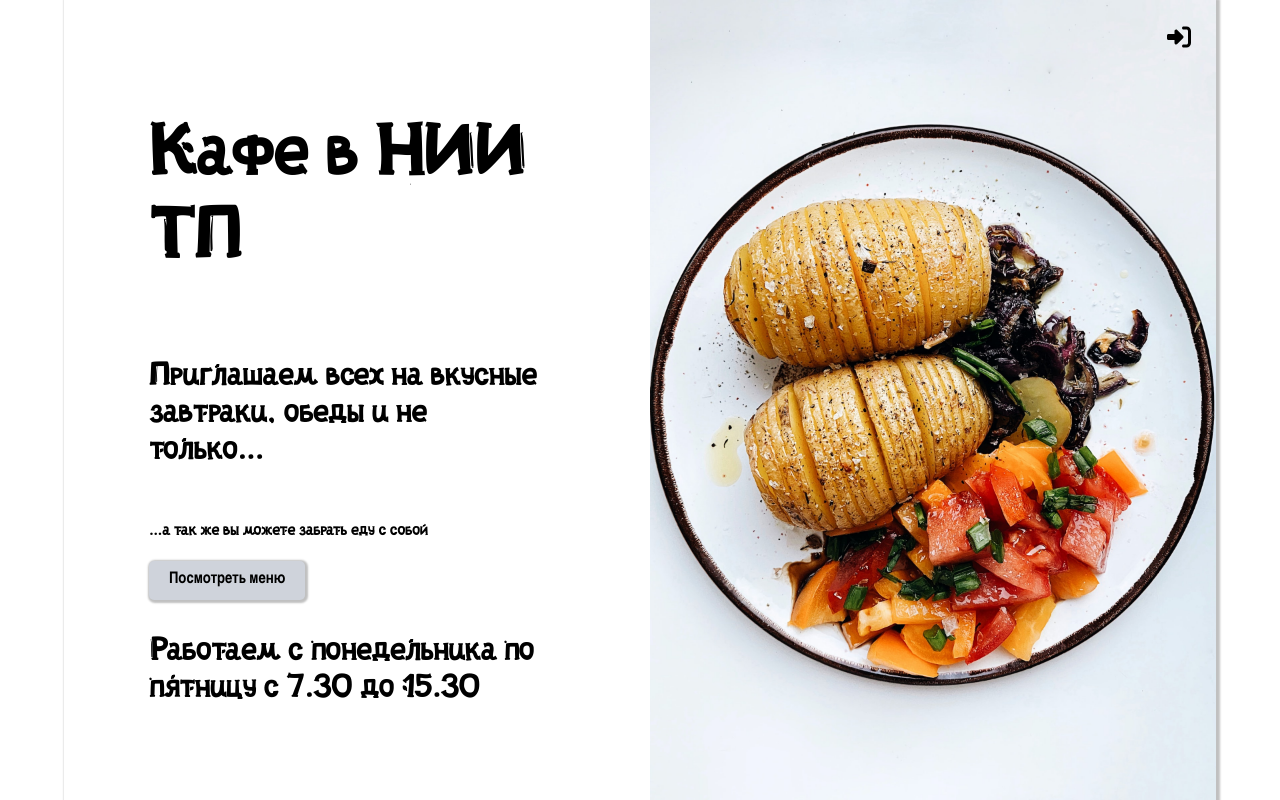
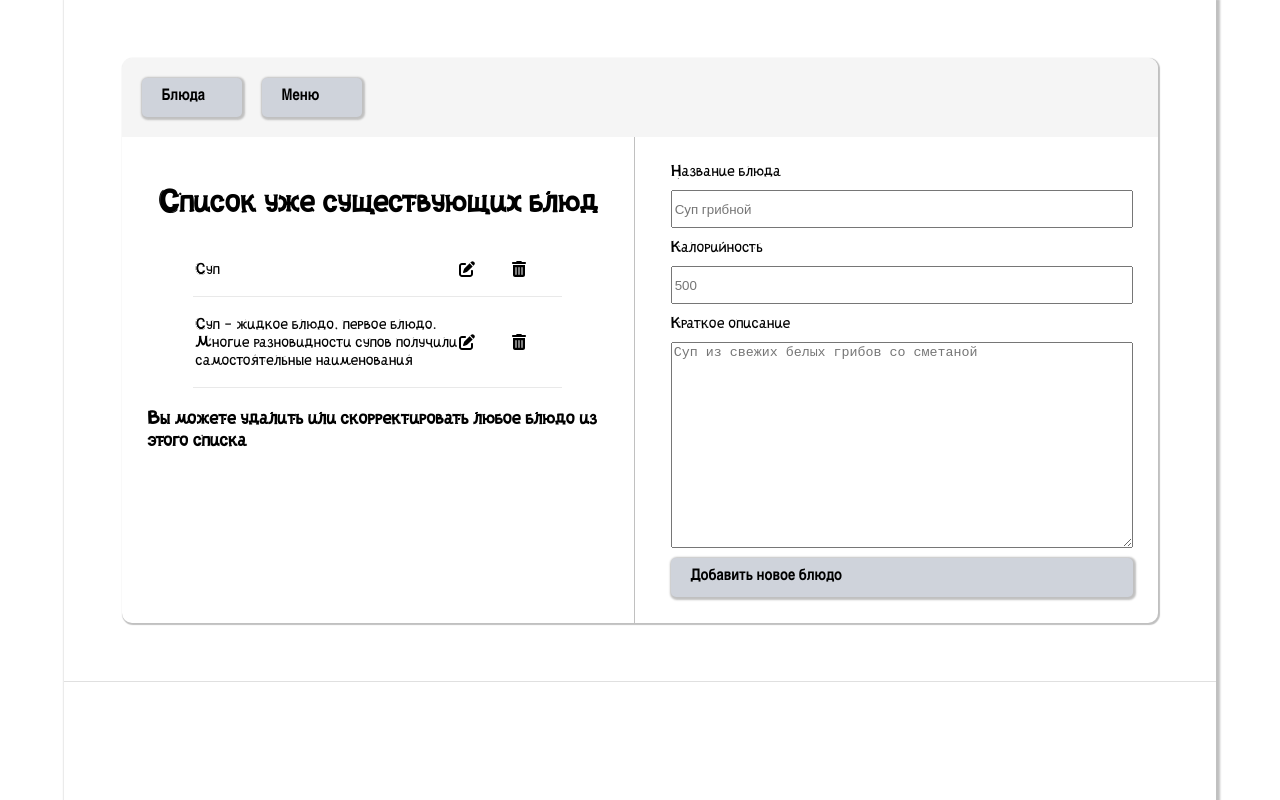
Before and after one commit to ydubovitsky/stolovaya51-react, a React (Create React App) app: page /dashboard/meal in a window 1280 px wide. Before the commit this address led to /. Shown: the top 800 px of the page. Built offline with nearby package versions, Linux system fonts and the light colour scheme.

Commit message:
Dashboard page added with 2 sections: menu and meals

```diff
--- /dev/null
+++ b/src/app/pages/dashboard/dashboard.module.css
@@ -0,0 +1,21 @@
+.container {
+  display: grid;
+  background-color: white;
+  border-bottom: 1px solid rgb(224, 224, 224);
+  padding: 5%;
+}
+
+.dashboard-container {
+  display: grid;
+  box-shadow: 1px 1px 1px 1px silver;
+  border-radius: 10px;
+  overflow: hidden;
+}
+
+.buttons-container {
+  display: grid;
+  gap: 20px;
+  padding: 20px;
+  background-color: whitesmoke;
+  grid-template-columns: repeat(auto-fit, minmax(50px, 100px));
+}
--- /dev/null
+++ b/src/app/pages/dashboard/dashboard.page.tsx
@@ -0,0 +1,36 @@
+import AtomicButtonComponent from "../../common/atomic-components/atomic-button/atomic-button.component";
+import styles from "./dashboard.module.css";
+import { Outlet, useNavigate } from "react-router-dom";
+const Fade = require("react-reveal/Fade");
+
+const DashboardPage: React.FC = () => {
+  const navigate = useNavigate();
+
+  const navigateToMenuPage = (): void => {
+    navigate("/dashboard/menu");
+  };
+
+  const navigateToMealPage = (): void => {
+    navigate("/dashboard/meal");
+  };
+
+  return (
+    <div className={styles["container"]}>
+      <div className={styles["dashboard-container"]}>
+        <div className={styles["buttons-container"]}>
+          <AtomicButtonComponent
+            name="Блюда"
+            clickFunction={navigateToMealPage}
+          />
+          <AtomicButtonComponent
+            name="Меню"
+            clickFunction={navigateToMenuPage}
+          />
+        </div>
+        <Outlet />
+      </div>
+    </div>
+  );
+};
+
+export default DashboardPage;
--- /dev/null
+++ b/src/app/pages/dashboard/subpages/meal/meal.module.css
@@ -0,0 +1,68 @@
+.container {
+  display: grid;
+  grid-template-columns: repeat(auto-fit, minmax(250px, 1fr));
+  gap: 10px;
+}
+
+.meal-list-container {
+  display: grid;
+  padding: 5%;
+  grid-template-rows: min-content max-content;
+  align-items: top;
+  justify-items: center;
+  border-right: 1px solid silver;
+}
+
+.meal-list {
+  width: 80%;
+  overflow-x: hidden;
+  max-height: 500px;
+  overflow-y: auto;
+}
+
+.meal-list::-webkit-scrollbar {
+  width: 5px;
+}
+
+.meal-list::-webkit-scrollbar-track {
+  background-color: #E3E7F0;
+  border-radius: 5px;
+}
+
+.meal-list::-webkit-scrollbar-thumb {
+  box-shadow: inset 0 0 6px rgba(0, 0, 0, 0.3);
+}
+
+.meal-list-item {
+  display: grid;
+  width: 100%;
+  align-items: center;
+  grid-template-columns: 5fr 1fr 1fr;
+  padding: 2px;
+  border-bottom: 1px solid rgb(233, 233, 233);
+}
+
+.meal-list-item svg {
+  transition: 0.3s ease;
+  cursor: pointer;
+}
+
+.meal-list-item svg:hover {
+  color: red;
+}
+
+.create-new-meal-form {
+  display: grid;
+  gap: 10px;
+  align-items: center;
+  padding: 5%;
+}
+
+.create-new-meal-form input,
+.create-new-meal-form textarea {
+  min-height: 2rem;
+}
+
+.create-new-meal-form textarea {
+  min-height: 200px;
+}
--- /dev/null
+++ b/src/app/pages/dashboard/subpages/meal/meal.subpage.tsx
@@ -0,0 +1,45 @@
+import AtomicButtonComponent from "../../../../common/atomic-components/atomic-button/atomic-button.component";
+import styles from "./meal.module.css";
+import { FontAwesomeIcon } from "@fortawesome/react-fontawesome";
+import { faEdit, faTrashCan } from "@fortawesome/free-solid-svg-icons";
+
+const MealSubpage: React.FC = () => {
+  return (
+    <div className={styles["container"]}>
+      <div className={styles["meal-list-container"]}>
+        <h1>Список уже существующих блюд</h1>
+        <div className={styles["meal-list"]}>
+          <div className={styles["meal-list-item"]}>
+            <p>Суп </p>
+            <FontAwesomeIcon icon={faEdit} />
+            <FontAwesomeIcon icon={faTrashCan} />
+          </div>
+          <div className={styles["meal-list-item"]}>
+            <p>Суп – жидкое блюдо, первое блюдо. Многие разновидности супов получили самостоятельные наименования </p>
+            <FontAwesomeIcon icon={faEdit} />
+            <FontAwesomeIcon icon={faTrashCan} />
+          </div>
+        </div>
+        <h3>
+          Вы можете удалить или скорректировать любое блюдо из этого списка
+        </h3>
+      </div>
+      <div className={styles["create-new-meal-form"]}>
+        <label htmlFor="name">Название блюда</label>
+        <input type="text" name="name" id="" placeholder="Суп грибной" />
+
+        <label htmlFor="calories">Калорийность</label>
+        <input type="number" name="calories" id="" placeholder="500" />
+
+        <label htmlFor="description">Краткое описание</label>
+        <textarea
+          name="description"
+          placeholder="Суп из свежих белых грибов со сметаной"
+        ></textarea>
+        <AtomicButtonComponent name="Добавить новое блюдо" />
+      </div>
+    </div>
+  );
+};
+
+export default MealSubpage;
--- /dev/null
+++ b/src/app/pages/dashboard/subpages/menu/menu.module.css
@@ -0,0 +1,68 @@
+.container {
+  display: grid;
+  grid-template-columns: repeat(auto-fit, minmax(250px, 1fr));
+  gap: 10px;
+}
+
+.menu-list-container {
+  display: grid;
+  padding: 5%;
+  grid-template-rows: min-content max-content;
+  align-items: top;
+  justify-items: center;
+  border-right: 1px solid silver;
+}
+
+.menu-list {
+  width: 80%;
+  overflow-x: hidden;
+  max-height: 500px;
+  overflow-y: auto;
+}
+
+.menu-list::-webkit-scrollbar {
+  width: 5px;
+}
+
+.menu-list::-webkit-scrollbar-track {
+  background-color: #E3E7F0;
+  border-radius: 5px;
+}
+
+.menu-list::-webkit-scrollbar-thumb {
+  box-shadow: inset 0 0 6px rgba(0, 0, 0, 0.3);
+}
+
+.meal-list-item {
+  display: grid;
+  width: 100%;
+  align-items: center;
+  grid-template-columns: 5fr 1fr 1fr;
+  padding: 2px;
+  border-bottom: 1px solid rgb(233, 233, 233);
+}
+
+.meal-list-item svg {
+  transition: 0.3s ease;
+  cursor: pointer;
+}
+
+.meal-list-item svg:hover {
+  color: red;
+}
+
+.create-new-daily-menu-form {
+  display: grid;
+  gap: 10px;
+  align-items: center;
+  padding: 5%;
+}
+
+.create-new-daily-menu-form input,
+.create-new-daily-menu-form textarea {
+  min-height: 2rem;
+}
+
+.create-new-daily-menu-form textarea {
+  min-height: 200px;
+}
--- /dev/null
+++ b/src/app/pages/dashboard/subpages/menu/menu.subpage.tsx
@@ -0,0 +1,78 @@
+import AtomicButtonComponent from "../../../../common/atomic-components/atomic-button/atomic-button.component";
+import styles from "./menu.module.css";
+import { FontAwesomeIcon } from "@fortawesome/react-fontawesome";
+import { faEdit, faTrashCan } from "@fortawesome/free-solid-svg-icons";
+
+const MenuSubpage: React.FC = () => {
+  return (
+    <div className={styles["container"]}>
+      <div className={styles["menu-list-container"]}>
+        <h1>Меню</h1>
+        <div className={styles["menu-list"]}>
+          <div className={styles["menu-list-item"]}>
+            <h1>Завтрак</h1>
+            <div className={styles["meal-list-item"]}>
+              <p>Суп </p>
+              <FontAwesomeIcon icon={faEdit} />
+              <FontAwesomeIcon icon={faTrashCan} />
+            </div>
+            <div className={styles["meal-list-item"]}>
+              <p>Жаркое с грибами </p>
+              <FontAwesomeIcon icon={faEdit} />
+              <FontAwesomeIcon icon={faTrashCan} />
+            </div>
+          </div>
+          <div className={styles["menu-item"]}>
+            <h1>Обед</h1>
+            <div className={styles["meal-list-item"]}>
+              <p>Суп </p>
+              <FontAwesomeIcon icon={faEdit} />
+              <FontAwesomeIcon icon={faTrashCan} />
+            </div>
+          </div>
+        </div>
+        <h3>
+          Вы можете удалить или скорректировать любое блюдо из этого списка
+        </h3>
+      </div>
+      <div className={styles["create-new-daily-menu-form"]}>
+        <label htmlFor="date">На какое число составляем меню?</label>
+        <input type="date" name="date" id="" placeholder="500" />
+
+        <label htmlFor="category">Время подачи</label>
+        <select multiple name="category[]">
+          <option disabled>Выберите время из списка</option>
+          <option value="Чебурашка">Завтрак</option>
+          <option value="Шапокляк">Бизнес-Ланч</option>
+          <option value="Крыса Лариса">Остальное</option>
+        </select>
+
+        <label htmlFor="name">Название блюда</label>
+        <select multiple name="name[]">
+          <option disabled>Выберите название блюда из списка</option>
+          <option value="Чебурашка">Чебурашка</option>
+          <option selected value="Крокодил Гена">
+            Крокодил Гена
+          </option>
+          <option value="Шапокляк">Шапокляк</option>
+          <option value="Крыса Лариса">Крыса Лариса</option>
+        </select>
+
+        <label htmlFor="cost">Цена в рублях</label>
+        <input type="number" name="calories" id="" placeholder="500" />
+
+        <label htmlFor="weight">Размер порции в граммах</label>
+        <input type="number" name="weight" id="" placeholder="500" />
+
+        <label htmlFor="description">Краткое описание</label>
+        <textarea
+          name="description"
+          placeholder="Суп из свежих белых грибов со сметаной"
+        ></textarea>
+        <AtomicButtonComponent name="Добавить новое блюдо" />
+      </div>
+    </div>
+  );
+};
+
+export default MenuSubpage;
--- a/src/app/pages/login/login.page.tsx
+++ b/src/app/pages/login/login.page.tsx
@@ -1,8 +1,16 @@
 import AtomicButtonComponent from "../../common/atomic-components/atomic-button/atomic-button.component";
 import styles from "./login.module.css";
+import { useNavigate } from "react-router-dom";
 const Fade = require("react-reveal/Fade");
 
 const LoginPage: React.FC = () => {
+
+  const navigate = useNavigate();
+
+  const navigateToDashboardPage = (): void => {
+    navigate("/dashboard");
+  }
+
   return (
     <div className={styles["container"]}>
       <Fade>
@@ -16,7 +24,7 @@ const LoginPage: React.FC = () => {
           />
           <label htmlFor="password">Введите ваш пароль</label>
           <input type="password" name="password" id="" placeholder="123" />
-          <AtomicButtonComponent name="Войти" />
+          <AtomicButtonComponent name="Войти" clickFunction={navigateToDashboardPage}/>
         </div>
       </Fade>
     </div>
--- a/src/app/routes/routes.tsx
+++ b/src/app/routes/routes.tsx
@@ -2,12 +2,19 @@ import { Routes, Route, Navigate } from "react-router-dom";
 import MainLayout from "../layout/main.layout";
 import MainPage from "../pages/main/main.page";
 import LoginPage from "../pages/login/login.page";
+import DashboardPage from "../pages/dashboard/dashboard.page";
+import MealSubpage from "../pages/dashboard/subpages/meal/meal.subpage";
+import MenuSubpage from "../pages/dashboard/subpages/menu/menu.subpage";
 
 const RoutesComponent = () => (
   <Routes>
     <Route path="/" element={<MainLayout />}>
       <Route index element={<MainPage />} />
       <Route path="login" element={<LoginPage />} />
+      <Route path="dashboard" element={<DashboardPage />}>
+        <Route path="meal" element={<MealSubpage />} />
+        <Route path="menu" element={<MenuSubpage />} />
+      </Route>
     </Route>
     {/* //! Default Redirect */}
     <Route path="*" element={<Navigate to="/" replace />} />
```
